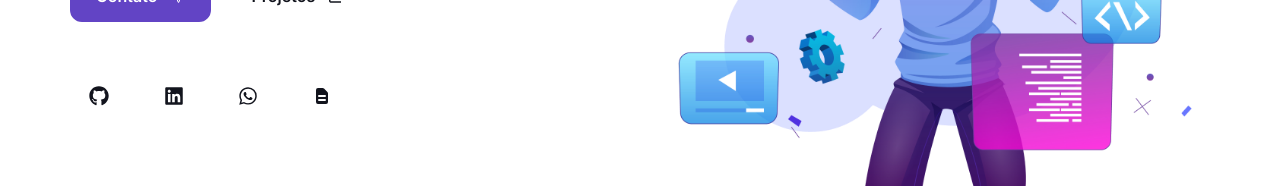
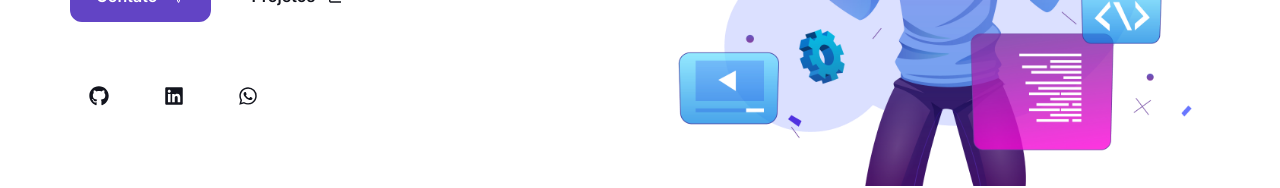
Before and after one commit to FabioSigF/portfolio, a React (Create React App) app: page / in a window 1280 px wide. Shown: the part 450-638 px from the top of the page. Built offline with nearby package versions, Linux system fonts and the light colour scheme.

Commit message:
Hero buttons update, navbar fixed

```diff
--- a/src/components/Hero/Hero.jsx
+++ b/src/components/Hero/Hero.jsx
@@ -89,9 +89,6 @@ export default function Hero() {
                     {iconList.whatsapp}
                   </a>
                 </li>
-                <li>
-                  <a href="#!">{iconList.document}</a>
-                </li>
               </ul>
             </Social>
           </Description>
--- a/src/components/Navbar/Navbar.styles.js
+++ b/src/components/Navbar/Navbar.styles.js
@@ -85,7 +85,7 @@ export const Contact = styled.div`
     gap: 2rem;
 
     li a {
-      font-size: ${fSize.titlesmall};
+      font-size: ${fSize.bodyLarge};
 
       &:hover {
         color: ${clr.primary};
@@ -105,10 +105,9 @@ export const Contact = styled.div`
       font-size: ${fSize.body};
     }
 
-    li:last-child {
+    li{
       a {
-        font-size: ${fSize.bodyLarge};
-        padding: 0 0 0 1rem;
+        font-size: ${fSize.titlesmall};
       }
     }
   }
```
